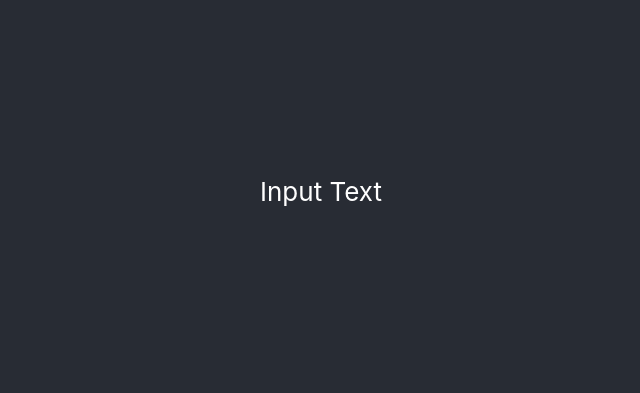
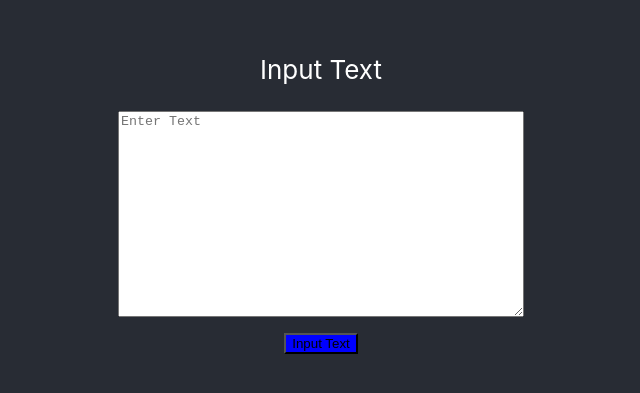
Before and after one commit to Cameron-Grams/cloze-maker, a React (Create React App) app: page /input-text in a window 1280 px wide. Shown: the part 209-602 px from the top of the page, without its empty margins (319-959 px from the left). Built offline with nearby package versions, Linux system fonts and the light colour scheme.

Commit message:
work on the form and fields

```diff
--- a/package.json
+++ b/package.json
@@ -10,6 +10,7 @@
     "react-scripts": "2.0.5",
     "react-to-print": "^2.0.0-alpha-4",
     "redux": "^4.0.1",
+    "redux-form": "^7.4.2",
     "save": "^2.3.2"
   },
   "scripts": {
--- a/src/actions/actionTypes.js
+++ b/src/actions/actionTypes.js
@@ -0,0 +1 @@
+export const registerOriginalText = 'REGISTERORIGINALTEXT';
--- /dev/null
+++ b/src/actions/textActions.js
@@ -0,0 +1,8 @@
+import * as actionTypes from './actionTypes';
+
+export function registerOriginalText( values ){
+    return{
+        type: actionTypes.registerOriginalText,
+        data: { ...values }
+    }
+}
--- /dev/null
+++ b/src/containers/InputPage/InputPage.css
@@ -0,0 +1,8 @@
+.submitButton{
+    background-color: blue;
+}
+
+.textField{
+    min-height: 200px;
+    min-width: 400px;
+}
--- a/src/containers/InputPage/InputPage.jsx
+++ b/src/containers/InputPage/InputPage.jsx
@@ -1,18 +1,31 @@
 import React from 'react';
+import { connect } from 'react-redux';
+import InputText from './InputText';
+import { registerOriginalText } from '../../actions/textActions';
+import './InputPage.css';
 
 class InputPage extends React.Component{
+
     render() {
+
+        const enterText = ( values ) => {
+            console.log( 'input page, values: ', values );
+            this.props.registerOriginalText( values );
+        }
+
         return (
         <div className="App">
             <header className="App-header">
             <p>Input Text</p>
+            < InputText onSubmit={ enterText } />
             </header>
         </div>
         );
     }
-
-
 }
 
+const mapStateToProps = ( state ) => ({
+    originalText: state.originalText
+})
 
-export default InputPage;
+export default connect( mapStateToProps, { registerOriginalText } )( InputPage );
--- a/src/containers/InputPage/InputText.jsx
+++ b/src/containers/InputPage/InputText.jsx
@@ -0,0 +1,17 @@
+import React from 'react';
+import { Field, reduxForm } from 'redux-form';
+
+let InputText = ( props ) => {
+    return(
+        <form onSubmit={ props.handleSubmit } >
+            <div>< Field className = "textField" name="originalTextInput" component={ "textarea" } placeholder="Enter Text"   /></div>
+            <button className="submitButton" type="submit" >Input Text</button>
+        </form>
+    )
+}
+
+InputText = reduxForm({
+    form: 'InputText'
+})( InputText );
+
+export default InputText;
--- a/src/reducers/reducer.js
+++ b/src/reducers/reducer.js
@@ -1,3 +1,5 @@
+import * as actionTypes from '../actions/actionTypes';
+
 const initialState = {
     originalText: " Mystery Text... ",
     originalWords: [],
@@ -6,6 +8,13 @@ const initialState = {
 
 const Reducer = ( state = initialState, action ) => {
     switch ( action.type ){
+
+        case( actionTypes.registerOriginalText ):{
+            return {
+                ...state,
+                originalText: action.data.originalTextInput }
+        }
+
         default:
             return state
         ;
--- a/src/store.js
+++ b/src/store.js
@@ -1,10 +1,16 @@
-import { createStore, compose } from 'redux';
+import { combineReducers, createStore, compose } from 'redux';
 import Reducer from './reducers/reducer';
+import { reducer as formReducer } from 'redux-form';
 
 const composeEnhancers = window.__REDUX_DEVTOOLS_EXTENSION_COMPOSE__ || compose;
 
+const MasterReducer = combineReducers( {
+    reducer: Reducer,
+    form: formReducer
+})
+
 const store = createStore(
-    Reducer,
+    MasterReducer,
     composeEnhancers()
 )
 
```
Also changed, not shown: 1 other file (tests, documents, lock files or other folders).
